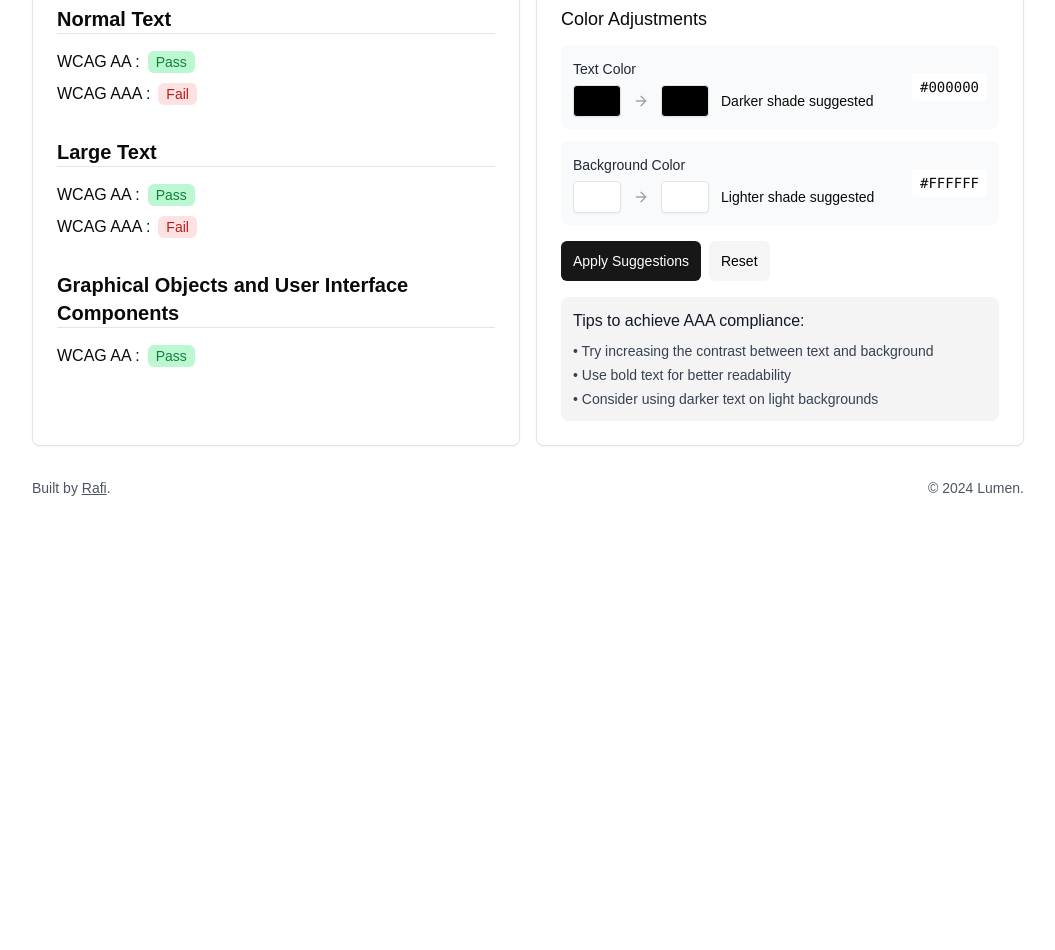
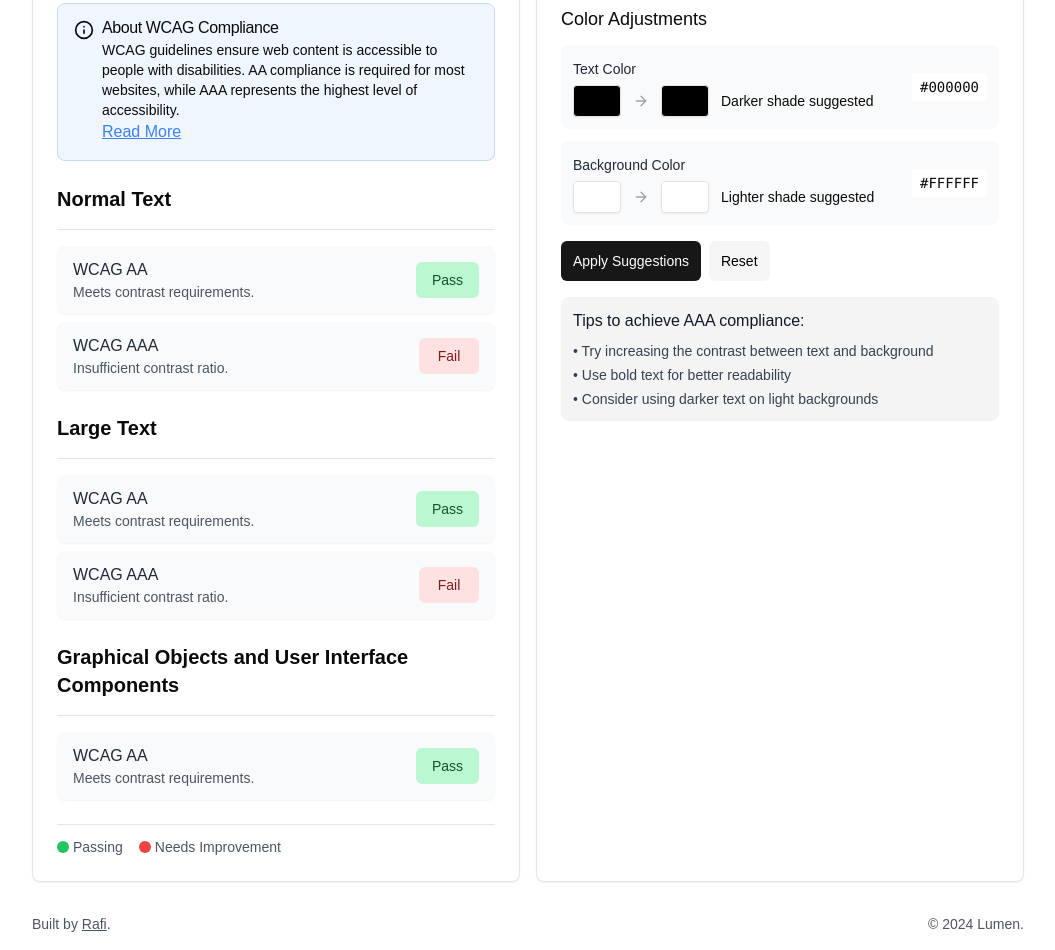
Before and after one commit to ahmadrafidev/lumen, a Next.js app: page / in a window 1280 px wide. Shown: the part 820-1770 px from the top of the page, without its empty margins (112-1167 px from the left). Before the commit the page ends 1334 px from the top, so only its background shows below. Built offline with nearby package versions, Linux system fonts and the light colour scheme.

Commit message:
feat: improve pass check card

```diff
--- a/components/PassCheckCard/PassCheckCard.tsx
+++ b/components/PassCheckCard/PassCheckCard.tsx
@@ -1,65 +1,139 @@
+import Link from 'next/link';
 import { Card, CardContent, CardHeader, CardTitle } from "@/components/ui/card";
+import { Alert, AlertDescription, AlertTitle } from "@/components/ui/alert"
 import { Separator } from "@/components/ui/separator";
 import { Label } from "@/components/ui/label";
+import { Info } from 'lucide-react';
 
-export default function PassCheckCard() {
+const PassCheckCard = () => {
+  const sections = [
+    {
+      title: "Normal Text",
+      checks: [
+        {
+          level: "AA",
+          status: "pass",
+          details: "Meets contrast requirements.",
+        },
+        {
+          level: "AAA",
+          status: "fail",
+          details: "Insufficient contrast ratio.",
+        },
+      ],
+    },
+    {
+      title: "Large Text",
+      checks: [
+        {
+          level: "AA",
+          status: "pass",
+          details: "Meets contrast requirements.",
+        },
+        {
+          level: "AAA",
+          status: "fail",
+          details: "Insufficient contrast ratio.",
+        },
+      ],
+    },
+    {
+      title: "Graphical Objects and User Interface Components",
+      checks: [
+        {
+          level: "AA",
+          status: "pass",
+          details: "Meets contrast requirements.",
+        },
+      ],
+    },
+  ];
+
+  const renderStatus = (status) => {
+    const baseClass =
+      "px-4 py-2 rounded-md text-center text-sm min-w-[60px]";
+    if (status === "pass") {
+      return (
+        <div className="flex items-center gap-2">
+          <Label className={`${baseClass} bg-green-200 text-green-900`}>
+            Pass
+          </Label>
+        </div>
+      );
+    }
+    return (
+      <div className="flex items-center gap-2">
+        <Label className={`${baseClass} bg-red-100 text-red-900`}>Fail</Label>
+      </div>
+    );
+  };
+
   return (
     <Card>
       <CardHeader>
-        <CardTitle className="text-center">Pass Check</CardTitle>
+        <CardTitle className="text-center mb-4">Accessibility Compliance Check</CardTitle>
+        <div className="space-y-4">
+          <Alert className="bg-blue-50 border-blue-200">
+            <Info className="h-5 w-5 text-blue-500" />
+            <AlertTitle>About WCAG Compliance</AlertTitle>
+            <AlertDescription>
+              WCAG guidelines ensure web content is accessible to people with disabilities.
+              AA compliance is required for most websites, while AAA represents the highest level of accessibility.
+            </AlertDescription>
+            <div>
+              <Link
+                href="https://www.wcag.com/resource/what-is-wcag/"
+                target="_blank"
+                passHref
+                rel="noopener noreferrer"
+                className="text-blue-500 underline hover:text-blue-700 text-base"
+              >
+                Read More
+              </Link>
+            </div>
+          </Alert>
+        </div>
       </CardHeader>
-      <CardContent className="flex flex-col space-y-4">
-        <div className="flex flex-col">
-          <h2 className="font-semibold text-xl tracking-normal">Normal Text</h2>
-          <Separator />
-          <div className="my-4 space-y-2">
-            <div className="flex items-center space-x-2">
-              <h6>WCAG AA :</h6>
-              <Label className="bg-green-200 text-green-700 px-2 py-1 rounded-md">
-                Pass
-              </Label>
-            </div>
-            <div className="flex items-center space-x-2">
-              <h6>WCAG AAA :</h6>
-              <Label className="bg-red-100 text-red-700 px-2 py-1 rounded-md">
-                Fail
-              </Label>
+      <CardContent className="space-y-6">
+        {sections.map((section, index) => (
+          <div key={index} className="space-y-4">
+            <h2 className="font-semibold text-xl tracking-normal">
+              {section.title}
+            </h2>
+            <Separator />
+            <div className="space-y-2">
+              {section.checks.map((check, checkIndex) => (
+                <div
+                  key={checkIndex}
+                  className="flex justify-between items-center bg-gray-50 px-4 py-3 rounded-lg shadow-sm"
+                >
+                  <div>
+                    <h6 className="font-medium text-gray-800">
+                      WCAG {check.level}
+                    </h6>
+                    <p className="text-sm text-gray-600">{check.details}</p>
+                  </div>
+                  {renderStatus(check.status)}
+                </div>
+              ))}
             </div>
           </div>
-        </div>
-        <div className="flex flex-col">
-          <h2 className="font-semibold text-xl tracking-normal">Large Text</h2>
-          <Separator />
-          <div className="my-4 space-y-2">
-            <div className="flex items-center space-x-2">
-              <h6>WCAG AA :</h6>
-              <Label className="bg-green-200 text-green-700 px-2 py-1 rounded-md">
-                Pass
-              </Label>
+        ))}
+        <div className="pt-3 border-t">
+          <div className="flex gap-4 text-sm text-gray-600">
+            <div className="flex items-center gap-1">
+              <div className="w-3 h-3 rounded-full bg-green-500"></div>
+              <span>Passing</span>
             </div>
-            <div className="flex items-center space-x-2">
-              <h6>WCAG AAA :</h6>
-              <Label className="bg-red-100 text-red-700 px-2 py-1 rounded-md">
-                Fail
-              </Label>
-            </div>
-          </div>
-        </div>
-        <div className="flex flex-col">
-          <h2 className="font-semibold text-xl tracking-normal">
-            Graphical Objects and User Interface Components
-          </h2>
-          <Separator />
-          <div className="my-4 space-y-2">
-            <div className="flex items-center space-x-2">
-              <h6>WCAG AA :</h6>
-              <Label className="bg-green-200 text-green-700 px-2 py-1 rounded-md">
-                Pass
-              </Label>
+            <div className="flex items-center gap-1">
+              <div className="w-3 h-3 rounded-full bg-red-500"></div>
+              <span>Needs Improvement</span>
             </div>
           </div>
         </div>
       </CardContent>
     </Card>
   );
-}
+};
+
+export default PassCheckCard;
--- /dev/null
+++ b/components/ui/alert.tsx
@@ -0,0 +1,59 @@
+import * as React from "react"
+import { cva, type VariantProps } from "class-variance-authority"
+
+import { cn } from "@/lib/utils"
+
+const alertVariants = cva(
+  "relative w-full rounded-lg border p-4 [&>svg~*]:pl-7 [&>svg+div]:translate-y-[-3px] [&>svg]:absolute [&>svg]:left-4 [&>svg]:top-4 [&>svg]:text-foreground",
+  {
+    variants: {
+      variant: {
+        default: "bg-background text-foreground",
+        destructive:
+          "border-destructive/50 text-destructive dark:border-destructive [&>svg]:text-destructive",
+      },
+    },
+    defaultVariants: {
+      variant: "default",
+    },
+  }
+)
+
+const Alert = React.forwardRef<
+  HTMLDivElement,
+  React.HTMLAttributes<HTMLDivElement> & VariantProps<typeof alertVariants>
+>(({ className, variant, ...props }, ref) => (
+  <div
+    ref={ref}
+    role="alert"
+    className={cn(alertVariants({ variant }), className)}
+    {...props}
+  />
+))
+Alert.displayName = "Alert"
+
+const AlertTitle = React.forwardRef<
+  HTMLParagraphElement,
+  React.HTMLAttributes<HTMLHeadingElement>
+>(({ className, ...props }, ref) => (
+  <h5
+    ref={ref}
+    className={cn("mb-1 font-medium leading-none tracking-tight", className)}
+    {...props}
+  />
+))
+AlertTitle.displayName = "AlertTitle"
+
+const AlertDescription = React.forwardRef<
+  HTMLParagraphElement,
+  React.HTMLAttributes<HTMLParagraphElement>
+>(({ className, ...props }, ref) => (
+  <div
+    ref={ref}
+    className={cn("text-sm [&_p]:leading-relaxed", className)}
+    {...props}
+  />
+))
+AlertDescription.displayName = "AlertDescription"
+
+export { Alert, AlertTitle, AlertDescription }
```
